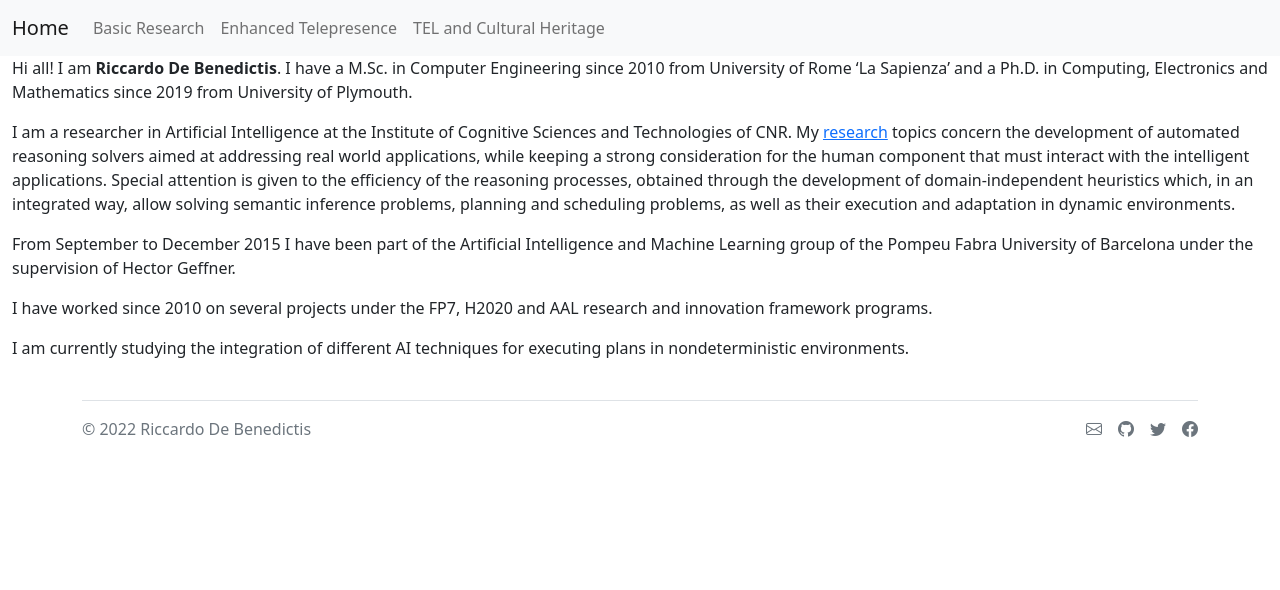
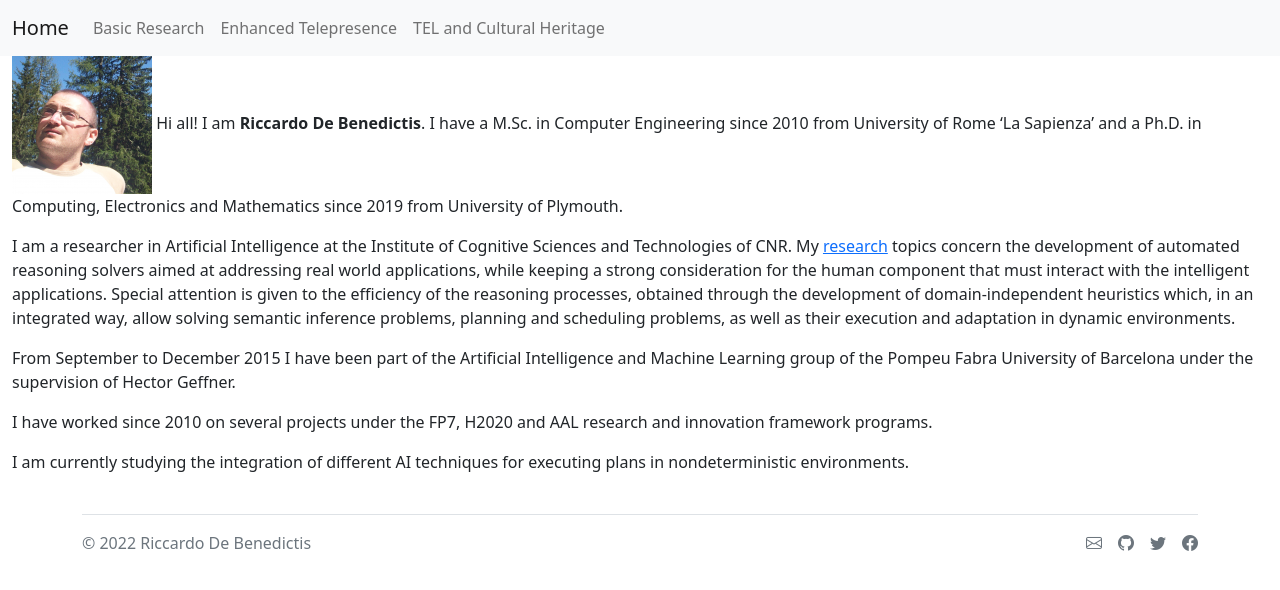
Before and after one commit to riccardodebenedictis/riccardodebenedictis.github.io, a Jekyll site: the page built from index.md, in a window 1280 px wide. Shown: the top 590 px of the page. Built offline with Jekyll 4.4.1, drawn with Linux system fonts in a browser that asks for light colours.

Commit message:
added first figure..

```diff
--- a/index.md
+++ b/index.md
@@ -2,7 +2,7 @@
 layout: default
 title: Home
 ---
-Hi all! I am **{{site.name}}**. I have a M.Sc. in Computer Engineering since 2010 from University of Rome 'La Sapienza' and a Ph.D. in Computing, Electronics and Mathematics since 2019 from University of Plymouth.
+![My face](figures/face.png) Hi all! I am **{{site.name}}**. I have a M.Sc. in Computer Engineering since 2010 from University of Rome 'La Sapienza' and a Ph.D. in Computing, Electronics and Mathematics since 2019 from University of Plymouth.
 
 I am a researcher in Artificial Intelligence at the Institute of Cognitive Sciences and Technologies of CNR. My [research](/research/) topics concern the development of automated reasoning solvers aimed at addressing real world applications, while keeping a strong consideration for the human component that must interact with the intelligent applications. Special attention is given to the efficiency of the reasoning processes, obtained through the development of domain-independent heuristics which, in an integrated way, allow solving semantic inference problems, planning and scheduling problems, as well as their execution and adaptation in dynamic environments.
 
```
Also changed, not shown: figures/face.png (added).
